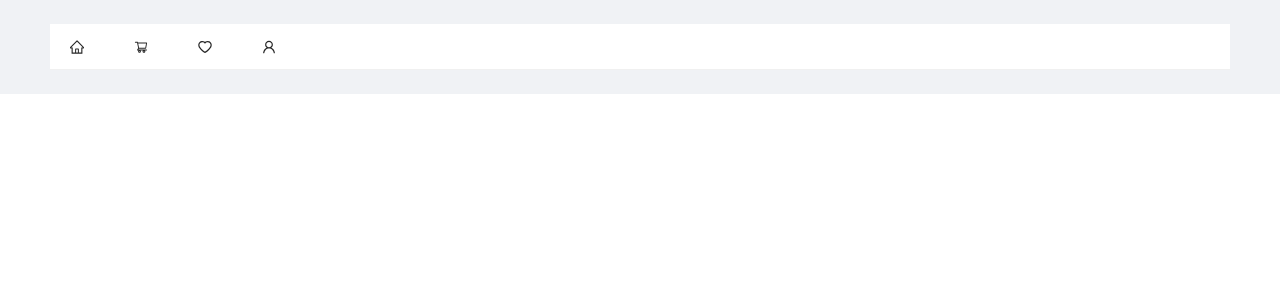
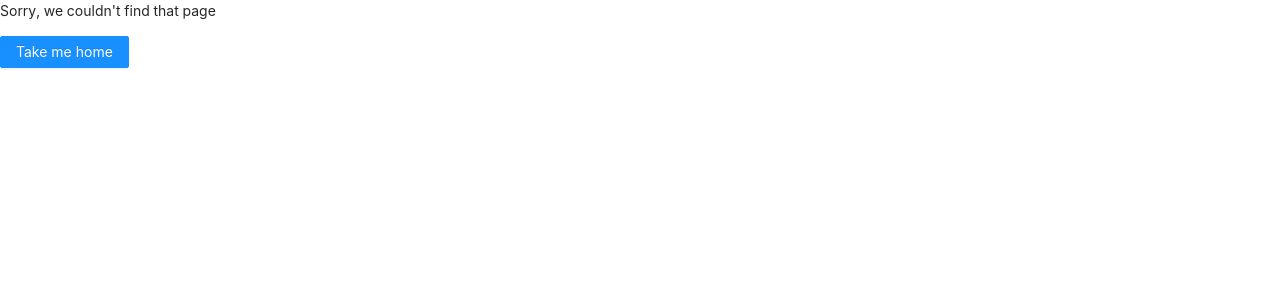
Before and after one commit to Andrew-CC-Martin/recepea, a React (Create React App) app in the folder client/: page /profile in a window 1280 px wide. Before the commit this address had no page. Shown: the top 300 px of the page. Built offline with nearby package versions, Linux system fonts and the light colour scheme.

Commit message:
Create log out feature; add profile page; add 404 page

```diff
--- a/client/src/App.tsx
+++ b/client/src/App.tsx
@@ -8,12 +8,14 @@ import { SignUp } from "./features/auth/signup/SignUp";
 import { LogIn } from "./features/auth/login/LogIn";
 import { Home } from "./features/home/Home";
 import { Ingredients } from "./features/pantry/Ingredients";
+import { Profile } from "./features/profile/Profile";
 import { RecepeaFooter } from "./features/footer/RecepeaFooter";
 import { AuthContext, AxiosContext, ThemeContext } from "./app/context";
 import { api } from "./app/data";
 import { ThemeType } from "./app/context";
 import { getJWT } from "./features/auth/authSlice";
 import { useAppSelector } from "./app/hooks";
+import { NotFound } from "./features/404/404";
 
 const { Content } = Layout;
 
@@ -39,12 +41,16 @@ export const App: FC = () => {
                 <Route path="/" element={<Home />} />
                 <Route path="/login" element={<LogIn />} />
                 <Route path="/signup" element={<SignUp />} />
+                <Route path="*" element={<NotFound />} />
                 {authenticated && (
-                  <Route path="/ingredients" element={<Ingredients />} />
+                  <>
+                    <Route path="/ingredients" element={<Ingredients />} />
+                    <Route path="/profile" element={<Profile />} />
+                  </>
                 )}
               </Routes>
             </Content>
-            <RecepeaFooter />
+            {authenticated && <RecepeaFooter />}
           </AxiosContext.Provider>
         </ThemeContext.Provider>
       </AuthContext.Provider>
--- /dev/null
+++ b/client/src/features/404/404.tsx
@@ -0,0 +1,15 @@
+import { Link } from "react-router-dom";
+import { Typography, Button } from "antd";
+
+const { Paragraph } = Typography;
+
+export const NotFound = () => (
+  <>
+    <Typography>
+      <Paragraph>Sorry, we couldn't find that page</Paragraph>
+    </Typography>
+    <Link to="/">
+      <Button type="primary">Take me home</Button>
+    </Link>
+  </>
+);
--- /dev/null
+++ b/client/src/features/profile/Profile.tsx
@@ -0,0 +1,32 @@
+import { useContext } from "react";
+import { Typography, Button } from "antd";
+import { useNavigate } from "react-router-dom";
+import { AuthContext } from "../../app/context";
+
+import { setJWT } from "../auth/authSlice";
+import { useAppDispatch } from "../../app/hooks";
+
+const { Title } = Typography;
+
+export const Profile = () => {
+  const dispatch = useAppDispatch();
+  const navigate = useNavigate();
+  const { setAuthenticated } = useContext(AuthContext);
+
+  const logOut = () => {
+    dispatch(setJWT(""));
+    setAuthenticated(false);
+    navigate("/");
+  };
+
+  return (
+    <>
+      <Typography>
+        <Title>My Account</Title>
+      </Typography>
+      <Button type="primary" onClick={logOut}>
+        Log out
+      </Button>
+    </>
+  );
+};
```
